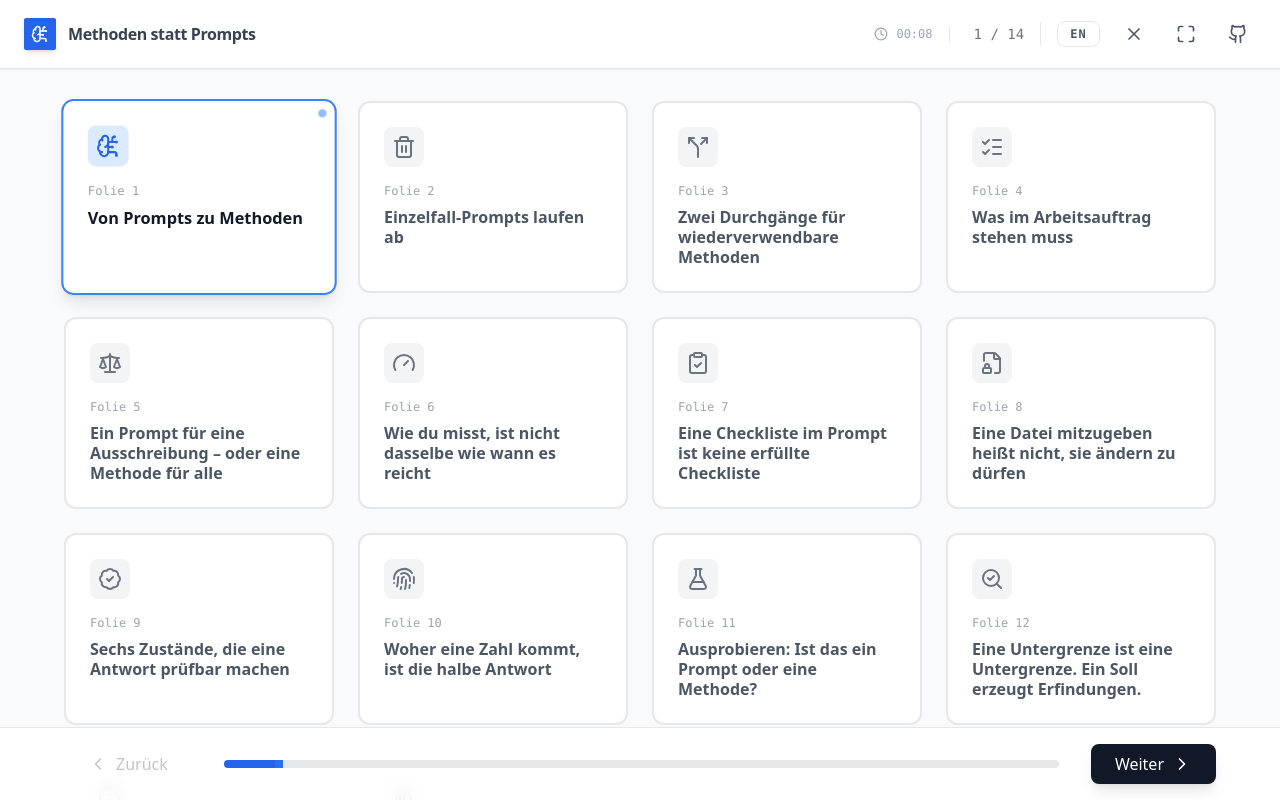
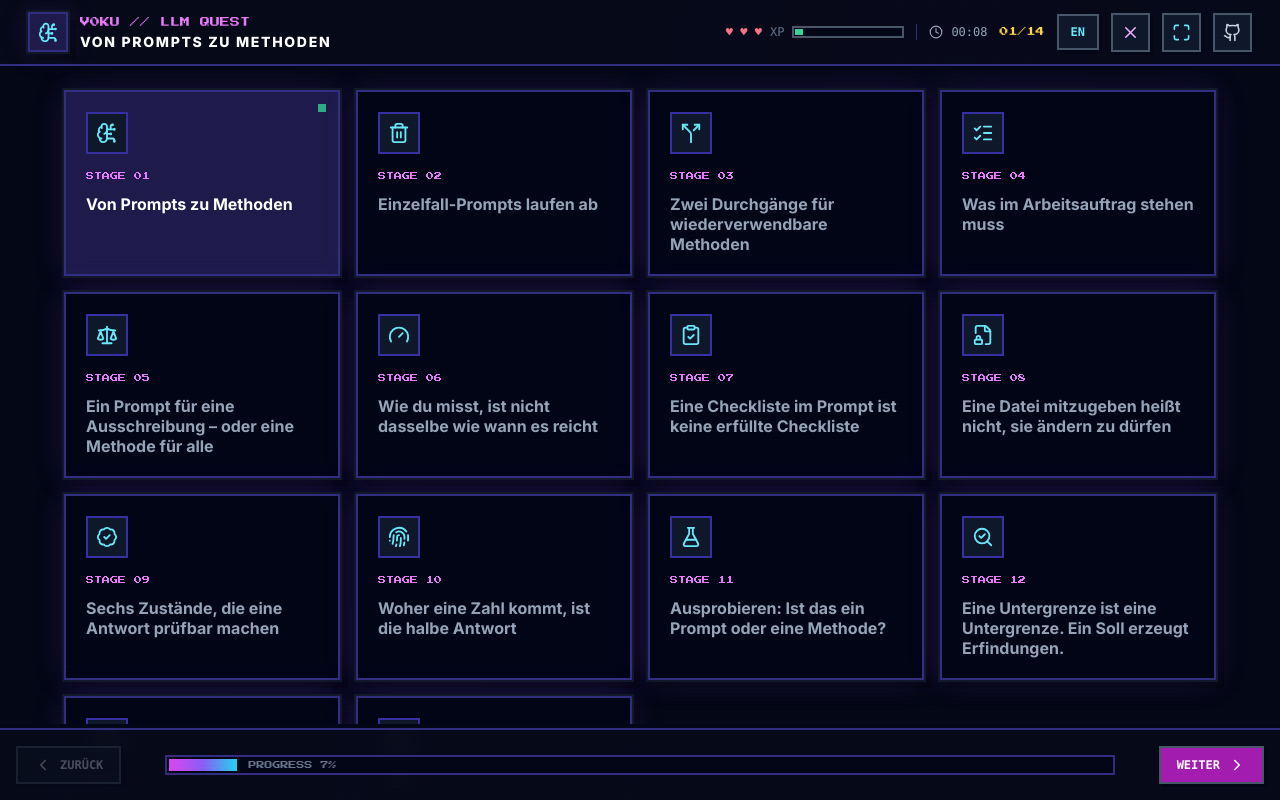
Before and after one commit to voku/Prompt_Intro, a React (Vite) app: page / in a window 1280 px wide. Both pictures are taken after a click on the button 1134 px from the left and 34 px from the top of the page. Built offline with nearby package versions, Linux system fonts and the light colour scheme.

Commit message:
style: turn presentation shell into retro HUD

```diff
--- a/App.tsx
+++ b/App.tsx
@@ -12,289 +12,60 @@ const App: React.FC = () => {
   const [lang, setLang] = useState<Lang>('de');
   const touchStartRef = useRef<{ x: number; y: number } | null>(null);
   const touchEndRef = useRef<{ x: number; y: number } | null>(null);
-
   const slides = SLIDES;
   const safeSlideCount = Math.max(slides.length, 1);
   const safeCurrentSlideIndex = Math.min(currentSlideIndex, safeSlideCount - 1);
   const currentSlide = slides[safeCurrentSlideIndex];
   const progress = slides.length > 0 ? ((safeCurrentSlideIndex + 1) / slides.length) * 100 : 0;
-
-  const nextSlide = (): void => {
-    if (safeCurrentSlideIndex < slides.length - 1) {
-      setCurrentSlideIndex((previous) => previous + 1);
-    }
-  };
-
-  const prevSlide = (): void => {
-    if (safeCurrentSlideIndex > 0) {
-      setCurrentSlideIndex((previous) => previous - 1);
-    }
-  };
-
-  const handleTouchStart = (event: React.TouchEvent<HTMLElement>): void => {
-    if (isGridOpen || event.touches.length !== 1) {
-      touchStartRef.current = null;
-      touchEndRef.current = null;
-      return;
-    }
-
-    const touch = event.touches[0];
-    touchStartRef.current = { x: touch.clientX, y: touch.clientY };
-    touchEndRef.current = null;
-  };
-
-  const handleTouchMove = (event: React.TouchEvent<HTMLElement>): void => {
-    if (!touchStartRef.current || event.touches.length !== 1) {
-      return;
-    }
-
-    const touch = event.touches[0];
-    touchEndRef.current = { x: touch.clientX, y: touch.clientY };
-  };
-
-  const handleTouchEnd = (): void => {
-    if (!touchStartRef.current || !touchEndRef.current) {
-      touchStartRef.current = null;
-      touchEndRef.current = null;
-      return;
-    }
-
-    const deltaX = touchEndRef.current.x - touchStartRef.current.x;
-    const deltaY = touchEndRef.current.y - touchStartRef.current.y;
-    const isHorizontalSwipe = Math.abs(deltaX) > 60 && Math.abs(deltaX) > Math.abs(deltaY) * 1.4;
-
-    if (isHorizontalSwipe) {
-      if (deltaX < 0) {
-        nextSlide();
-      } else {
-        prevSlide();
-      }
-    }
-
-    touchStartRef.current = null;
-    touchEndRef.current = null;
-  };
-
-  const toggleFullscreen = (): void => {
-    if (!document.fullscreenElement) {
-      void document.documentElement.requestFullscreen();
-      return;
-    }
-
-    if (document.exitFullscreen) {
-      void document.exitFullscreen();
-    }
-  };
-
-  useEffect(() => {
-    const interval = window.setInterval(() => {
-      setElapsedSeconds((seconds) => seconds + 1);
-    }, 1000);
-
-    return () => window.clearInterval(interval);
-  }, []);
-
-  useEffect(() => {
-    setCurrentSlideIndex((index) => Math.min(index, Math.max(slides.length - 1, 0)));
-  }, [slides.length]);
-
-  useEffect(() => {
-    const handleKeyDown = (event: KeyboardEvent): void => {
-      const activeTag = document.activeElement?.tagName.toLowerCase();
-      if (activeTag === 'input' || activeTag === 'textarea') {
-        return;
-      }
-
-      if (event.key === 'ArrowRight') {
-        nextSlide();
-      }
-      if (event.key === 'ArrowLeft') {
-        prevSlide();
-      }
-      if (event.key === ' ' && !isGridOpen) {
-        event.preventDefault();
-        nextSlide();
-      }
-      if (event.key === 'Escape' && isGridOpen) {
-        setIsGridOpen(false);
-      }
-    };
-
-    window.addEventListener('keydown', handleKeyDown);
-    return () => window.removeEventListener('keydown', handleKeyDown);
-  }, [currentSlideIndex, isGridOpen, slides.length]);
-
-  const formatTime = (seconds: number): string => {
-    const minutes = Math.floor(seconds / 60);
-    const remainingSeconds = seconds % 60;
-    return `${minutes.toString().padStart(2, '0')}:${remainingSeconds.toString().padStart(2, '0')}`;
-  };
-
-  const prevLabel = lang === 'de' ? 'Zurück' : 'Back';
-  const nextLabel = lang === 'de' ? 'Weiter' : 'Next';
-  const overviewLabel = lang === 'de' ? 'Übersicht' : 'Overview';
-  const deckTitle = lang === 'de' ? 'Methoden statt Prompts' : 'Methods Instead of Prompts';
+  const nextSlide = (): void => { if (safeCurrentSlideIndex < slides.length - 1) setCurrentSlideIndex((v) => v + 1); };
+  const prevSlide = (): void => { if (safeCurrentSlideIndex > 0) setCurrentSlideIndex((v) => v - 1); };
+  const handleTouchStart = (event: React.TouchEvent<HTMLElement>): void => { if (isGridOpen || event.touches.length !== 1) { touchStartRef.current = null; touchEndRef.current = null; return; } const t = event.touches[0]; touchStartRef.current = { x: t.clientX, y: t.clientY }; touchEndRef.current = null; };
+  const handleTouchMove = (event: React.TouchEvent<HTMLElement>): void => { if (!touchStartRef.current || event.touches.length !== 1) return; const t = event.touches[0]; touchEndRef.current = { x: t.clientX, y: t.clientY }; };
+  const handleTouchEnd = (): void => { if (!touchStartRef.current || !touchEndRef.current) { touchStartRef.current = null; touchEndRef.current = null; return; } const dx = touchEndRef.current.x - touchStartRef.current.x; const dy = touchEndRef.current.y - touchStartRef.current.y; if (Math.abs(dx) > 60 && Math.abs(dx) > Math.abs(dy) * 1.4) dx < 0 ? nextSlide() : prevSlide(); touchStartRef.current = null; touchEndRef.current = null; };
+  const toggleFullscreen = (): void => { if (!document.fullscreenElement) { void document.documentElement.requestFullscreen(); return; } if (document.exitFullscreen) void document.exitFullscreen(); };
+  useEffect(() => { const interval = window.setInterval(() => setElapsedSeconds((s) => s + 1), 1000); return () => window.clearInterval(interval); }, []);
+  useEffect(() => { setCurrentSlideIndex((i) => Math.min(i, Math.max(slides.length - 1, 0))); }, [slides.length]);
+  useEffect(() => { const handleKeyDown = (event: KeyboardEvent): void => { const tag = document.activeElement?.tagName.toLowerCase(); if (tag === 'input' || tag === 'textarea') return; if (event.key === 'ArrowRight') nextSlide(); if (event.key === 'ArrowLeft') prevSlide(); if (event.key === ' ' && !isGridOpen) { event.preventDefault(); nextSlide(); } if (event.key === 'Escape' && isGridOpen) setIsGridOpen(false); }; window.addEventListener('keydown', handleKeyDown); return () => window.removeEventListener('keydown', handleKeyDown); }, [currentSlideIndex, isGridOpen, slides.length]);
+  const formatTime = (seconds: number): string => `${Math.floor(seconds / 60).toString().padStart(2, '0')}:${(seconds % 60).toString().padStart(2, '0')}`;
+  const prevLabel = lang === 'de' ? 'ZURÜCK' : 'BACK';
+  const nextLabel = lang === 'de' ? 'WEITER' : 'NEXT';
+  const overviewLabel = lang === 'de' ? 'ÜBERSICHT' : 'OVERVIEW';
+  const deckTitle = lang === 'de' ? 'VON PROMPTS ZU METHODEN' : 'FROM PROMPTS TO METHODS';
 
   return (
-    <div className="flex min-h-screen flex-col bg-slate-50 font-sans text-gray-900 selection:bg-blue-200">
-      <div className="sticky top-0 z-50 flex w-full items-center justify-between border-b border-gray-200 bg-white px-6 py-4 shadow-sm">
-        <div className="flex items-center space-x-3">
-          <div className="flex h-8 w-8 items-center justify-center rounded-sm bg-blue-600 text-white shadow-md">
-            <BrainCircuit size={18} />
+    <div className="retro-stage flex min-h-screen flex-col text-slate-100 selection:bg-fuchsia-500 selection:text-white">
+      <header className="sticky top-0 z-50 border-b-2 border-indigo-900 bg-[#070a19]/95 px-4 py-3 shadow-[0_4px_0_#020617] backdrop-blur md:px-7">
+        <div className="mx-auto flex max-w-[1500px] items-center justify-between gap-4">
+          <div className="flex min-w-0 items-center gap-3">
+            <div className="retro-panel flex h-10 w-10 shrink-0 items-center justify-center bg-indigo-950 text-cyan-300"><BrainCircuit size={21} /></div>
+            <div className="hidden md:block"><div className="pixel-font text-[10px] leading-5 text-fuchsia-400">V0KU // LLM QUEST</div><div className="truncate text-sm font-extrabold tracking-[.12em] text-white">{deckTitle}</div></div>
           </div>
-          <span className="hidden font-semibold tracking-tight text-gray-700 md:inline">{deckTitle}</span>
+          <div className="flex items-center gap-2 md:gap-3">
+            <div className="hidden items-center gap-2 font-mono text-xs text-cyan-300 lg:flex"><span className="text-rose-400">♥ ♥ ♥</span><span className="text-slate-500">XP</span><div className="h-3 w-28 border-2 border-slate-600 bg-slate-950 p-[1px]"><div className="h-full bg-emerald-400" style={{ width: `${progress}%` }} /></div></div>
+            <div className="hidden items-center gap-2 border-l border-indigo-900 pl-3 font-mono text-xs text-slate-400 sm:flex"><Clock size={14} />{formatTime(elapsedSeconds)}</div>
+            <span className="pixel-font hidden text-[9px] text-amber-300 sm:inline">{String(safeCurrentSlideIndex + 1).padStart(2, '0')}/{String(slides.length).padStart(2, '0')}</span>
+            <button type="button" onClick={() => setLang((v) => v === 'en' ? 'de' : 'en')} className="retro-button bg-slate-900 px-3 py-2 font-mono text-xs font-bold text-cyan-300">{lang === 'en' ? 'DE' : 'EN'}</button>
+            <button type="button" onClick={() => setIsGridOpen((v) => !v)} className="retro-button bg-slate-900 p-2 text-fuchsia-300" title={overviewLabel}>{isGridOpen ? <X size={19} /> : <LayoutGrid size={19} />}</button>
+            <button type="button" onClick={toggleFullscreen} className="retro-button bg-slate-900 p-2 text-cyan-300" title="Fullscreen"><Maximize size={19} /></button>
+            <a href="https://github.com/voku/Prompt_Intro" target="_blank" rel="noopener noreferrer" className="retro-button hidden bg-slate-900 p-2 text-slate-300 md:block"><Github size={19} /></a>
+          </div>
         </div>
+      </header>
 
-        <div className="flex items-center space-x-4">
-          <div className="mr-2 hidden items-center border-r border-gray-200 pr-4 font-mono text-xs text-gray-400 md:flex">
-            <Clock size={14} className="mr-2" />
-            {formatTime(elapsedSeconds)}
-          </div>
-
-          <span className="hidden font-mono text-sm text-gray-500 sm:inline">
-            {safeCurrentSlideIndex + 1} / {slides.length}
-          </span>
-
-          <div className="mx-2 hidden h-6 w-px bg-gray-200 sm:block" />
-
-          <button
-            type="button"
-            onClick={() => setLang((value) => (value === 'en' ? 'de' : 'en'))}
-            className="rounded-lg border border-gray-200 px-3 py-1 font-mono text-xs font-bold tracking-widest text-gray-600 transition-colors hover:bg-gray-100"
-            title={lang === 'en' ? 'Switch to Deutsch' : 'Switch to English'}
-          >
-            {lang === 'en' ? 'DE' : 'EN'}
-          </button>
-
-          <button
-            type="button"
-            onClick={() => setIsGridOpen((value) => !value)}
-            className="rounded-lg p-2 text-gray-600 transition-colors hover:bg-gray-100"
-            title={isGridOpen ? (lang === 'de' ? 'Übersicht schließen' : 'Close overview') : overviewLabel}
-          >
-            {isGridOpen ? <X size={20} /> : <LayoutGrid size={20} />}
-          </button>
-
-          <button
-            type="button"
-            onClick={toggleFullscreen}
-            className="rounded-lg p-2 text-gray-600 transition-colors hover:bg-gray-100"
-            title={lang === 'de' ? 'Vollbild' : 'Fullscreen'}
-          >
-            <Maximize size={20} />
-          </button>
-
-          <a
-            href="https://github.com/voku/Prompt_Intro"
-            target="_blank"
-            rel="noopener noreferrer"
-            className="rounded-lg p-2 text-gray-600 transition-colors hover:bg-gray-100"
-            title="Contribute on GitHub"
-          >
-            <Github size={20} />
-          </a>
+      <main className="relative flex flex-grow items-center justify-center overflow-hidden px-3 pb-24 pt-4 md:px-7 md:pb-28 md:pt-6" onTouchStart={handleTouchStart} onTouchMove={handleTouchMove} onTouchEnd={handleTouchEnd}>
+        <div className={`flex h-full w-full justify-center transition-opacity duration-200 ${isGridOpen ? 'pointer-events-none opacity-0' : 'opacity-100'}`}>
+          {currentSlide && <SlideLayout key={safeCurrentSlideIndex} data={currentSlide} isActive={!isGridOpen} lang={lang} />}
         </div>
-      </div>
-
-      <main
-        className="relative flex flex-grow items-center justify-center overflow-hidden p-4 md:p-8"
-        onTouchStart={handleTouchStart}
-        onTouchMove={handleTouchMove}
-        onTouchEnd={handleTouchEnd}
-      >
-        <div className={`flex h-full w-full justify-center transition-opacity duration-300 ${isGridOpen ? 'pointer-events-none opacity-0' : 'opacity-100'}`}>
-          {currentSlide && (
-            <SlideLayout
-              key={safeCurrentSlideIndex}
-              data={currentSlide}
-              isActive={!isGridOpen}
-              lang={lang}
-            />
-          )}
-        </div>
-
-        {!isGridOpen && (
-          <div className="absolute bottom-4 left-1/2 -translate-x-1/2 rounded-full bg-white/90 px-3 py-1 text-xs font-medium text-gray-500 shadow-sm md:hidden">
-            {lang === 'de' ? 'Wischen zum Navigieren' : 'Swipe to navigate'}
-          </div>
-        )}
-
-        {isGridOpen && (
-          <div className="absolute inset-0 z-40 overflow-y-auto bg-slate-50/95 p-8 backdrop-blur-sm animate-fadeIn">
-            <div className="mx-auto grid max-w-6xl grid-cols-1 gap-6 sm:grid-cols-2 md:grid-cols-3 lg:grid-cols-4">
-              {slides.map((slide, index) => {
-                const IconComponent = resolveIcon(slide.icon);
-                const slideTitle = lang === 'de' && slide.titleDE ? slide.titleDE : slide.title;
-                const slideLabel = lang === 'de' ? 'Folie' : 'Slide';
-
-                return (
-                  <button
-                    key={slide.id}
-                    type="button"
-                    onClick={() => {
-                      setCurrentSlideIndex(index);
-                      setIsGridOpen(false);
-                    }}
-                    className={`group relative flex flex-col items-start rounded-xl border-2 p-6 text-left transition-all duration-200 ${
-                      safeCurrentSlideIndex === index
-                        ? 'scale-[1.02] border-blue-500 bg-white shadow-lg'
-                        : 'border-gray-200 bg-white hover:border-blue-300 hover:shadow-md'
-                    }`}
-                  >
-                    <div className={`mb-4 rounded-lg p-2 ${safeCurrentSlideIndex === index ? 'bg-blue-100 text-blue-600' : 'bg-gray-100 text-gray-500 group-hover:bg-blue-50 group-hover:text-blue-500'}`}>
-                      <IconComponent size={24} />
-                    </div>
-                    <span className="mb-2 text-xs font-mono text-gray-400">{slideLabel} {index + 1}</span>
-                    <h3 className={`font-bold leading-tight ${safeCurrentSlideIndex === index ? 'text-gray-900' : 'text-gray-600'}`}>
-                      {slideTitle}
-                    </h3>
-                    {safeCurrentSlideIndex === index && (
-                      <div className="absolute right-2 top-2 h-2 w-2 rounded-full bg-blue-500 animate-pulse" />
-                    )}
-                  </button>
-                );
-              })}
-            </div>
-          </div>
-        )}
+        {isGridOpen && <div className="absolute inset-0 z-40 overflow-y-auto bg-[#050816]/95 p-6 backdrop-blur-sm animate-fadeIn"><div className="mx-auto grid max-w-6xl grid-cols-1 gap-4 sm:grid-cols-2 md:grid-cols-3 lg:grid-cols-4">{slides.map((slide, index) => { const Icon = resolveIcon(slide.icon); const title = lang === 'de' && slide.titleDE ? slide.titleDE : slide.title; return <button key={slide.id} type="button" onClick={() => { setCurrentSlideIndex(index); setIsGridOpen(false); }} className={`retro-panel group relative flex min-h-44 flex-col items-start p-5 text-left transition ${safeCurrentSlideIndex === index ? 'bg-indigo-950 text-white' : 'bg-slate-950/90 text-slate-400 hover:bg-slate-900'}`}><div className="mb-4 border-2 border-indigo-800 bg-slate-900 p-2 text-cyan-300"><Icon size={22} /></div><span className="pixel-font mb-3 text-[8px] text-fuchsia-400">STAGE {String(index + 1).padStart(2, '0')}</span><h3 className="font-bold leading-tight">{title}</h3>{safeCurrentSlideIndex === index && <span className="pixel-pulse absolute right-3 top-3 h-2 w-2 bg-emerald-400" />}</button>; })}</div></div>}
       </main>
 
-      <div className="fixed bottom-0 left-0 z-50 w-full border-t border-gray-200 bg-white/90 p-4 backdrop-blur-sm">
-        <div className="mx-auto flex max-w-6xl items-center justify-between">
-          <button
-            type="button"
-            onClick={prevSlide}
-            disabled={safeCurrentSlideIndex === 0}
-            className="flex items-center space-x-2 rounded-lg px-6 py-2 font-medium text-gray-700 transition-all active:scale-95 hover:bg-gray-100 disabled:cursor-not-allowed disabled:opacity-30"
-          >
-            <ChevronLeft size={20} />
-            <span>{prevLabel}</span>
-          </button>
-
-          <div
-            className="group mx-8 h-2 flex-grow cursor-pointer overflow-hidden rounded-full bg-gray-200"
-            onClick={() => setIsGridOpen(true)}
-            title={overviewLabel}
-          >
-            <div
-              className="relative h-full bg-blue-600 transition-all duration-500 ease-out group-hover:bg-blue-500"
-              style={{ width: `${progress}%` }}
-            >
-              <div className="absolute right-0 top-0 h-full w-2 animate-pulse bg-blue-400 opacity-0 group-hover:opacity-100" />
-            </div>
-          </div>
-
-          <button
-            type="button"
-            onClick={nextSlide}
-            disabled={safeCurrentSlideIndex === slides.length - 1 || slides.length === 0}
-            className="flex items-center space-x-2 rounded-lg bg-gray-900 px-6 py-2 font-medium text-white shadow-lg transition-all hover:bg-gray-800 hover:shadow-xl active:scale-95 disabled:cursor-not-allowed disabled:opacity-30"
-          >
-            <span>{nextLabel}</span>
-            <ChevronRight size={20} />
-          </button>
+      <footer className="fixed bottom-0 left-0 z-50 w-full border-t-2 border-indigo-900 bg-[#070a19]/95 p-3 shadow-[0_-4px_0_#020617] backdrop-blur md:p-4">
+        <div className="mx-auto flex max-w-[1500px] items-center justify-between gap-3">
+          <button type="button" onClick={prevSlide} disabled={safeCurrentSlideIndex === 0} className="retro-button flex items-center gap-2 bg-slate-900 px-4 py-2 font-mono text-xs font-bold text-slate-200 disabled:opacity-30"><ChevronLeft size={18} />{prevLabel}</button>
+          <button type="button" onClick={() => setIsGridOpen(true)} className="group mx-1 flex h-5 flex-grow items-center border-2 border-indigo-900 bg-slate-950 p-[2px] md:mx-8" title={overviewLabel}><div className="h-full bg-gradient-to-r from-fuchsia-500 via-violet-500 to-cyan-400 transition-all duration-300" style={{ width: `${progress}%` }} /><span className="pixel-font ml-3 hidden text-[8px] text-slate-500 lg:inline">PROGRESS {Math.round(progress)}%</span></button>
+          <button type="button" onClick={nextSlide} disabled={safeCurrentSlideIndex === slides.length - 1 || slides.length === 0} className="retro-button flex items-center gap-2 bg-fuchsia-700 px-4 py-2 font-mono text-xs font-bold text-white disabled:opacity-30">{nextLabel}<ChevronRight size={18} /></button>
         </div>
-      </div>
+      </footer>
     </div>
   );
 };
```
